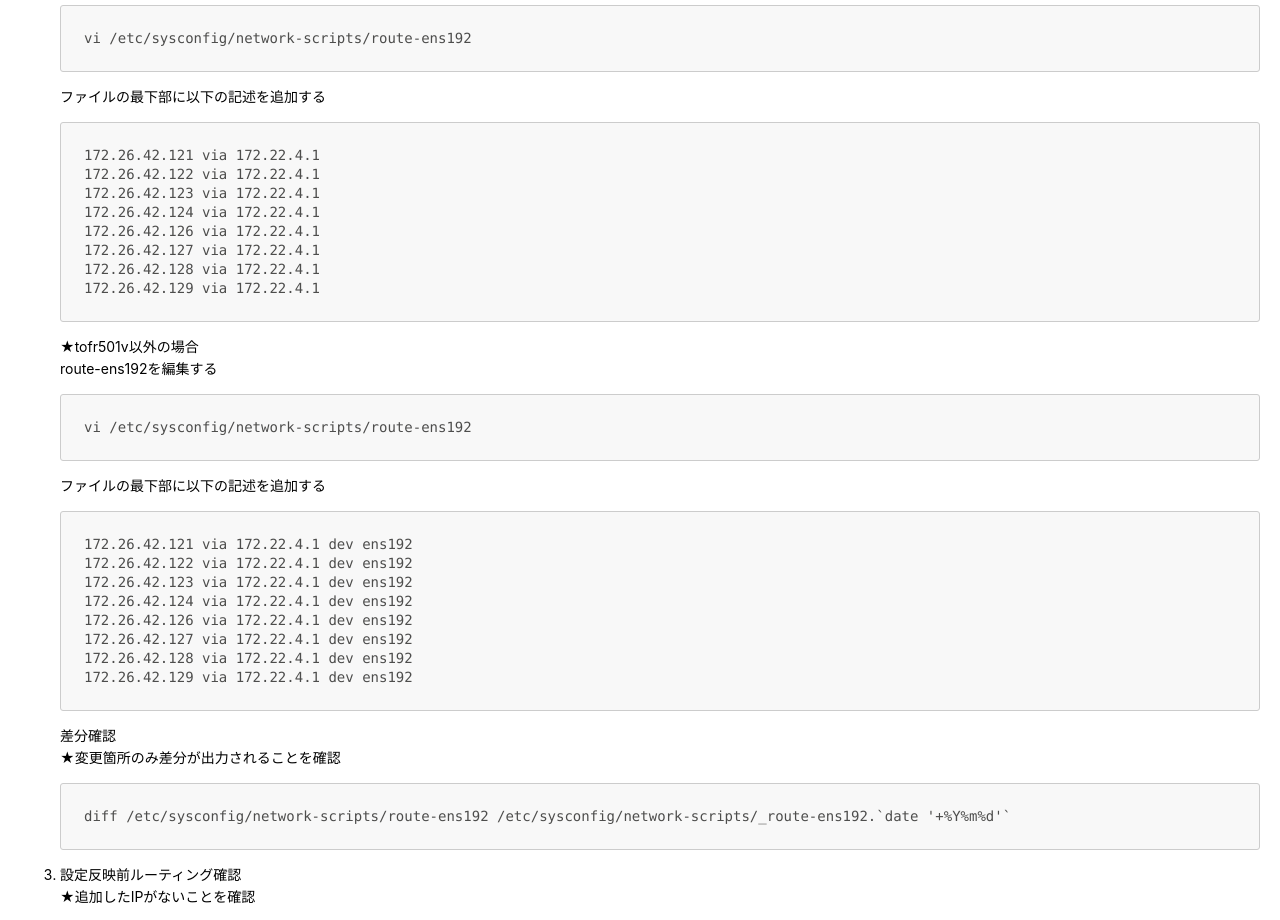
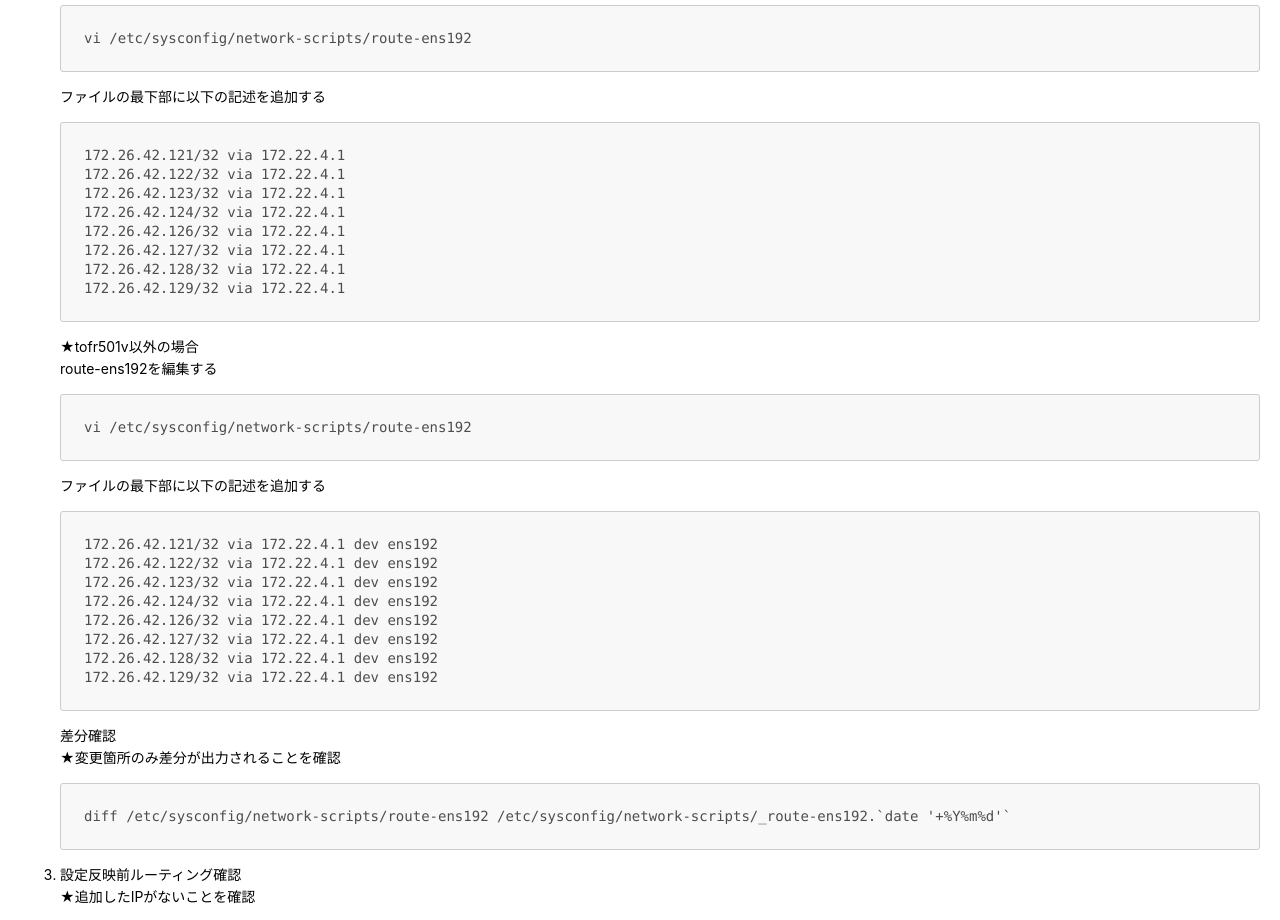
Before and after one commit to bcz048452/test_term, a plain HTML site: page 手順書/tofr5XXv_ルーディング追加手順.html in a window 1280 px wide. Shown: the part 1420-2340 px from the top of the page. Drawn offline with Linux system fonts and the light colour scheme; a script that the page names is missing.

Commit message:
新規ファイルアップロード

```diff
--- a/手順書/tofr5XXv_ルーディング追加手順.html
+++ b/手順書/tofr5XXv_ルーディング追加手順.html
@@ -450,28 +450,28 @@ route-ens192を編集する</p>
 <pre class="hljs"><code><div>vi /etc/sysconfig/network-scripts/route-ens192
 </div></code></pre>
 <p>ファイルの最下部に以下の記述を追加する<br></p>
-<pre class="hljs"><code><div>172.26.42.121 via 172.22.4.1
-172.26.42.122 via 172.22.4.1
-172.26.42.123 via 172.22.4.1
-172.26.42.124 via 172.22.4.1
-172.26.42.126 via 172.22.4.1
-172.26.42.127 via 172.22.4.1
-172.26.42.128 via 172.22.4.1
-172.26.42.129 via 172.22.4.1
+<pre class="hljs"><code><div>172.26.42.121/32 via 172.22.4.1
+172.26.42.122/32 via 172.22.4.1
+172.26.42.123/32 via 172.22.4.1
+172.26.42.124/32 via 172.22.4.1
+172.26.42.126/32 via 172.22.4.1
+172.26.42.127/32 via 172.22.4.1
+172.26.42.128/32 via 172.22.4.1
+172.26.42.129/32 via 172.22.4.1
 </div></code></pre>
 <p>★tofr501v以外の場合<br>
 route-ens192を編集する</p>
 <pre class="hljs"><code><div>vi /etc/sysconfig/network-scripts/route-ens192
 </div></code></pre>
 <p>ファイルの最下部に以下の記述を追加する<br></p>
-<pre class="hljs"><code><div>172.26.42.121 via 172.22.4.1 dev ens192
-172.26.42.122 via 172.22.4.1 dev ens192
-172.26.42.123 via 172.22.4.1 dev ens192
-172.26.42.124 via 172.22.4.1 dev ens192
-172.26.42.126 via 172.22.4.1 dev ens192
-172.26.42.127 via 172.22.4.1 dev ens192
-172.26.42.128 via 172.22.4.1 dev ens192
-172.26.42.129 via 172.22.4.1 dev ens192
+<pre class="hljs"><code><div>172.26.42.121/32 via 172.22.4.1 dev ens192
+172.26.42.122/32 via 172.22.4.1 dev ens192
+172.26.42.123/32 via 172.22.4.1 dev ens192
+172.26.42.124/32 via 172.22.4.1 dev ens192
+172.26.42.126/32 via 172.22.4.1 dev ens192
+172.26.42.127/32 via 172.22.4.1 dev ens192
+172.26.42.128/32 via 172.22.4.1 dev ens192
+172.26.42.129/32 via 172.22.4.1 dev ens192
 </div></code></pre>
 <p>差分確認<br>
 ★変更箇所のみ差分が出力されることを確認</p>
```
Also changed, not shown: 手順書/tofr9XXv_ルーディング追加手順.html (+8 -8 lines), 2 other files.
